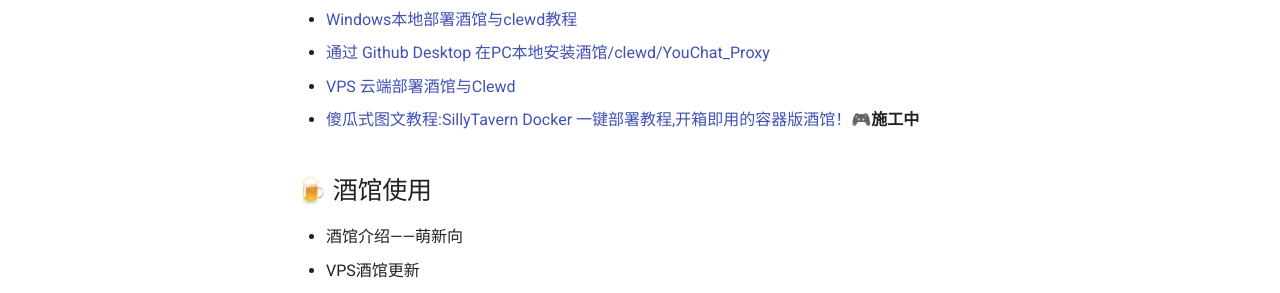
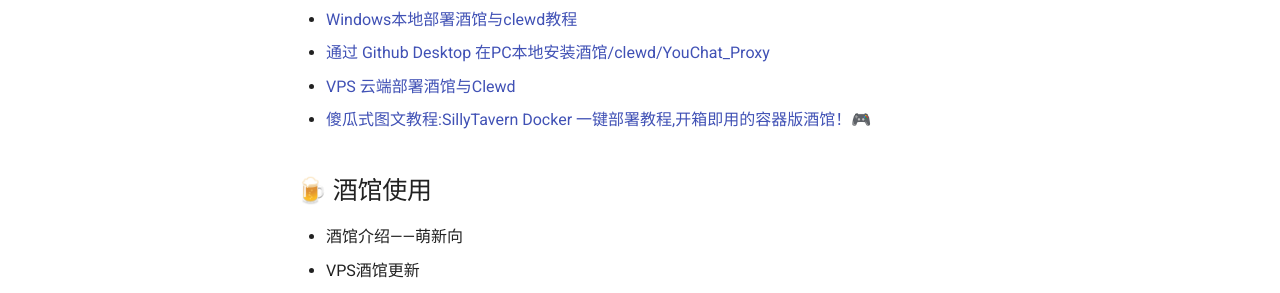
Before and after one commit to supmamamamma/baoleinao, an MkDocs documentation site: the page built from docs/index.md, in a window 1280 px wide and 900 px high, scrolled down 427 px. Shown: the part 150-443 px from the top of the window. Built offline with MkDocs 1.6.1 and Material for MkDocs 9.7.7, drawn with Linux system fonts in a browser that asks for light colours.

Commit message:
状态更新

```diff
--- a/docs/index.md
+++ b/docs/index.md
@@ -17,7 +17,7 @@
 - [Windows本地部署酒馆与clewd教程](build/silly.md)
 - [通过 Github Desktop 在PC本地安装酒馆/clewd/YouChat_Proxy](build/gitdesk.md)
 - [VPS 云端部署酒馆与Clewd](build/vps.md)
-- [傻瓜式图文教程:SillyTavern Docker 一键部署教程,开箱即用的容器版酒馆！🎮](build/dock.md)**施工中**
+- [傻瓜式图文教程:SillyTavern Docker 一键部署教程,开箱即用的容器版酒馆！🎮](build/dock.md)
 
 ## 🍺 酒馆使用
 
```
